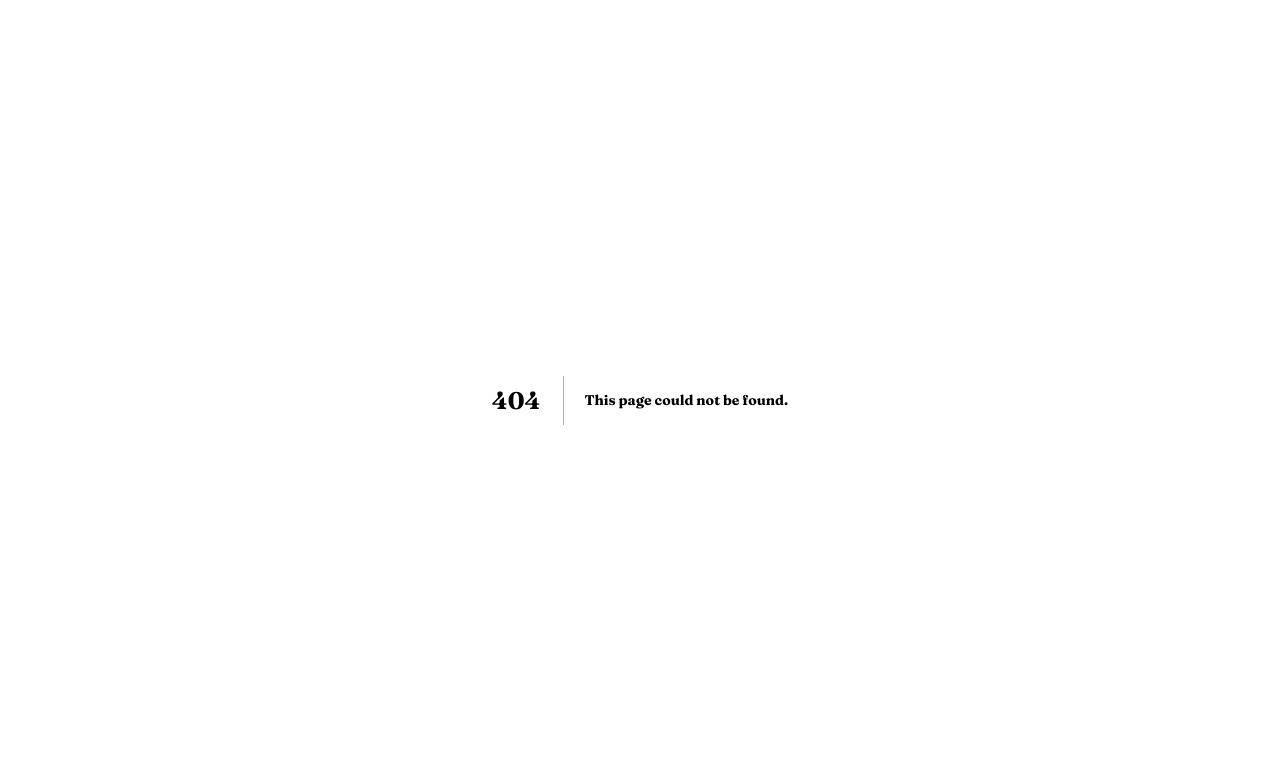
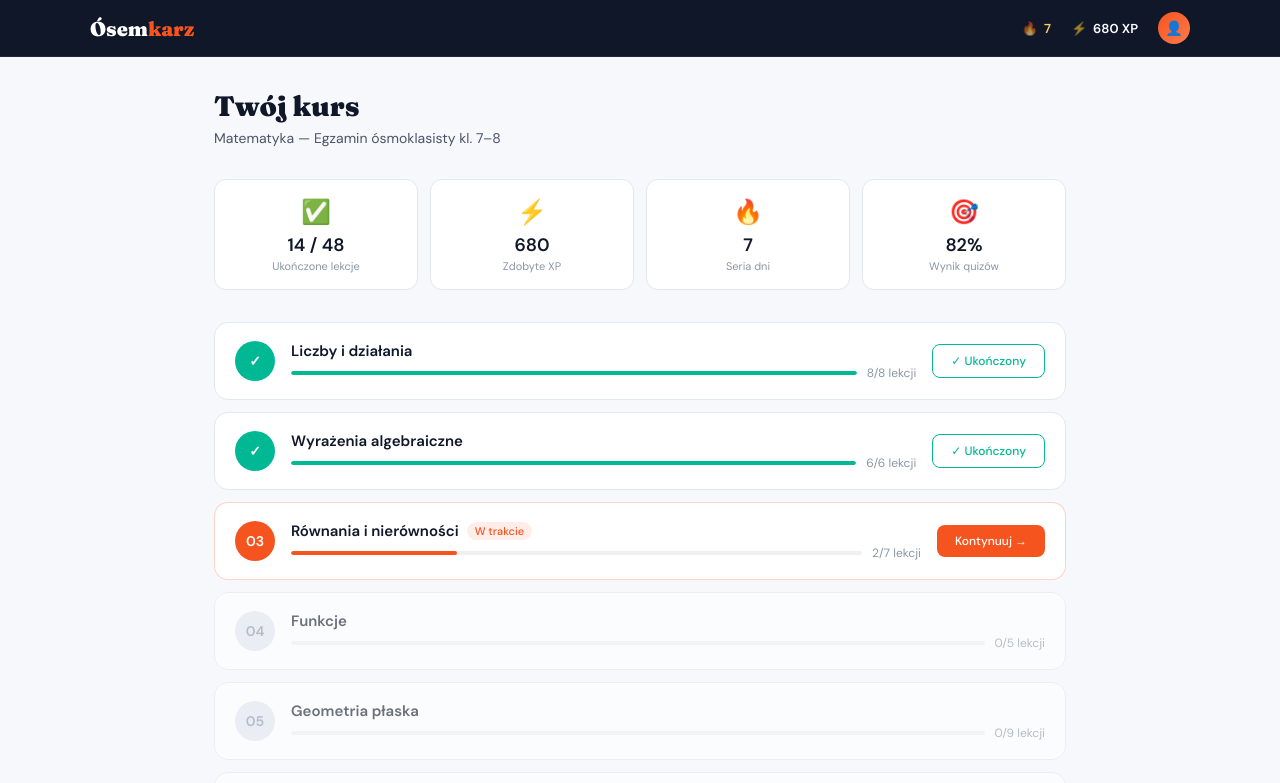
Before and after one commit to osemkarz/osemkarz, a Next.js app: page /kurs/nierownosci in a window 1280 px wide. Before the commit this address had no page. Shown: the top 783 px of the page. Built offline with nearby package versions, Linux system fonts and the light colour scheme.

Commit message:
Create page.js

```diff
--- /dev/null
+++ b/app/kurs/nierownosci/page.js
@@ -0,0 +1,144 @@
+import Link from 'next/link'
+
+const DZIALY = [
+  {
+    n: '01', name: 'Liczby i działania',
+    lekcje: ['Liczby naturalne i całkowite', 'Ułamki zwykłe', 'Ułamki dziesiętne', 'Procenty', 'Potęgi i pierwiastki', 'Kolejność działań', 'Liczby wymierne i niewymierne', 'Sprawdzian działu'],
+    done: 8, total: 8, status: 'done',
+  },
+  {
+    n: '02', name: 'Wyrażenia algebraiczne',
+    lekcje: ['Zmienne i wyrażenia', 'Upraszczanie wyrażeń', 'Wzory skróconego mnożenia', 'Wyłączanie przed nawias', 'Działania na wielomianach', 'Sprawdzian działu'],
+    done: 6, total: 6, status: 'done',
+  },
+  {
+    n: '03', name: 'Równania i nierówności',
+    lekcje: ['Czym jest równanie?', 'Równania I stopnia', 'Układy równań', 'Nierówności', 'Zadania tekstowe z równaniami', 'Zastosowania w geometrii', 'Sprawdzian działu'],
+    done: 2, total: 7, status: 'active', current: 2,
+  },
+  {
+    n: '04', name: 'Funkcje',
+    lekcje: ['Pojęcie funkcji', 'Funkcja liniowa', 'Wykresy funkcji', 'Funkcja kwadratowa', 'Sprawdzian działu'],
+    done: 0, total: 5, status: 'locked',
+  },
+  {
+    n: '05', name: 'Geometria płaska',
+    lekcje: ['Trójkąty', 'Czworokąty', 'Koło i okrąg', 'Pole i obwód', 'Twierdzenie Pitagorasa', 'Podobieństwo', 'Trygonometria', 'Przekształcenia', 'Sprawdzian działu'],
+    done: 0, total: 9, status: 'locked',
+  },
+  {
+    n: '06', name: 'Bryły',
+    lekcje: ['Graniastosłupy', 'Ostrosłupy', 'Walec i stożek', 'Kula', 'Siatki brył', 'Sprawdzian działu'],
+    done: 0, total: 6, status: 'locked',
+  },
+  {
+    n: '07', name: 'Statystyka i prawdopodobieństwo',
+    lekcje: ['Diagramy i wykresy', 'Średnia, mediana, dominanta', 'Prawdopodobieństwo', 'Sprawdzian działu'],
+    done: 0, total: 4, status: 'locked',
+  },
+  {
+    n: '08', name: 'Próbny egzamin CKE',
+    lekcje: ['Arkusz 2022', 'Arkusz 2023', 'Arkusz 2024'],
+    done: 0, total: 3, status: 'locked', exam: true,
+  },
+]
+
+export default function KursPage() {
+  return (
+    <div style={{ minHeight: '100vh', background: '#F7F8FC', fontFamily: 'var(--font-sans)' }}>
+
+      {/* Nav */}
+      <nav style={{ background: '#0F1729', padding: '0 24px', borderBottom: '1px solid rgba(255,255,255,0.07)' }}>
+        <div style={{ maxWidth: 1100, margin: '0 auto', display: 'flex', alignItems: 'center', justifyContent: 'space-between', height: 56 }}>
+          <Link href="/" style={{ fontFamily: 'var(--font-display)', fontSize: 20, fontWeight: 900, color: '#fff' }}>
+            Ósem<span style={{ color: '#F5541E' }}>karz</span>
+          </Link>
+          <div style={{ display: 'flex', alignItems: 'center', gap: 20 }}>
+            <div style={{ display: 'flex', alignItems: 'center', gap: 6, fontSize: 13, color: 'rgba(255,255,255,0.6)' }}>
+              🔥 <span style={{ color: '#FDCB6E', fontWeight: 600 }}>7</span>
+            </div>
+            <div style={{ display: 'flex', alignItems: 'center', gap: 6, fontSize: 13, color: 'rgba(255,255,255,0.6)' }}>
+              ⚡ <span style={{ color: '#fff', fontWeight: 600 }}>680 XP</span>
+            </div>
+            <div style={{ width: 32, height: 32, borderRadius: '50%', background: 'linear-gradient(135deg,#F5541E,#FF7A4D)', display: 'flex', alignItems: 'center', justifyContent: 'center', fontSize: 14 }}>👤</div>
+          </div>
+        </div>
+      </nav>
+
+      <div style={{ maxWidth: 900, margin: '0 auto', padding: '32px 24px' }}>
+
+        {/* Header */}
+        <div style={{ marginBottom: 32 }}>
+          <h1 style={{ fontFamily: 'var(--font-display)', fontSize: 28, fontWeight: 900, color: '#0F1729', marginBottom: 6 }}>Twój kurs</h1>
+          <p style={{ fontSize: 14, color: '#4A5568' }}>Matematyka — Egzamin ósmoklasisty kl. 7–8</p>
+        </div>
+
+        {/* Progress overview */}
+        <div style={{ display: 'grid', gridTemplateColumns: 'repeat(4,1fr)', gap: 12, marginBottom: 32 }}>
+          {[
+            { label: 'Ukończone lekcje', val: '14 / 48', icon: '✅' },
+            { label: 'Zdobyte XP', val: '680', icon: '⚡' },
+            { label: 'Seria dni', val: '7', icon: '🔥' },
+            { label: 'Wynik quizów', val: '82%', icon: '🎯' },
+          ].map((s, i) => (
+            <div key={i} style={{ background: '#fff', borderRadius: 12, padding: '16px', border: '1px solid #E2E8F0', textAlign: 'center' }}>
+              <div style={{ fontSize: 24, marginBottom: 6 }}>{s.icon}</div>
+              <div style={{ fontSize: 18, fontWeight: 700, color: '#0F1729' }}>{s.val}</div>
+              <div style={{ fontSize: 11, color: '#8896A5', marginTop: 2 }}>{s.label}</div>
+            </div>
+          ))}
+        </div>
+
+        {/* Działy */}
+        <div style={{ display: 'flex', flexDirection: 'column', gap: 12 }}>
+          {DZIALY.map((d, i) => {
+            const pct = d.total > 0 ? Math.round((d.done / d.total) * 100) : 0
+            const locked = d.status === 'locked'
+            return (
+              <div key={i} style={{
+                background: '#fff', borderRadius: 14,
+                border: `1px solid ${d.status === 'active' ? 'rgba(245,84,30,0.25)' : '#E2E8F0'}`,
+                overflow: 'hidden', opacity: locked ? 0.6 : 1,
+              }}>
+                <div style={{ padding: '18px 20px', display: 'flex', alignItems: 'center', gap: 16 }}>
+                  <div style={{
+                    width: 40, height: 40, borderRadius: '50%', flexShrink: 0,
+                    background: d.status === 'done' ? '#00B894' : d.status === 'active' ? '#F5541E' : d.exam ? '#6C5CE7' : '#E2E8F0',
+                    display: 'flex', alignItems: 'center', justifyContent: 'center',
+                    fontSize: 14, color: locked ? '#8896A5' : '#fff', fontWeight: 700,
+                  }}>
+                    {d.status === 'done' ? '✓' : d.n}
+                  </div>
+                  <div style={{ flex: 1 }}>
+                    <div style={{ display: 'flex', alignItems: 'center', gap: 8, marginBottom: 4 }}>
+                      <span style={{ fontSize: 15, fontWeight: 600, color: '#0F1729' }}>{d.name}</span>
+                      {d.status === 'active' && <span style={{ fontSize: 11, background: 'rgba(245,84,30,0.1)', color: '#F5541E', padding: '2px 8px', borderRadius: 10, fontWeight: 500 }}>W trakcie</span>}
+                      {d.exam && <span style={{ fontSize: 11, background: 'rgba(108,92,231,0.1)', color: '#6C5CE7', padding: '2px 8px', borderRadius: 10, fontWeight: 500 }}>Próbny</span>}
+                    </div>
+                    <div style={{ display: 'flex', alignItems: 'center', gap: 10 }}>
+                      <div style={{ flex: 1, height: 4, background: '#F0F0F0', borderRadius: 2, overflow: 'hidden' }}>
+                        <div style={{ height: '100%', width: `${pct}%`, background: d.status === 'done' ? '#00B894' : '#F5541E', borderRadius: 2 }} />
+                      </div>
+                      <span style={{ fontSize: 12, color: '#8896A5', whiteSpace: 'nowrap' }}>{d.done}/{d.total} lekcji</span>
+                    </div>
+                  </div>
+                  {!locked && (
+                    <Link href={d.status === 'active' ? d.n === '03' ? '/kurs/nierownosci' : '#' : '#'} style={{
+                      padding: '8px 18px', fontSize: 12, fontWeight: 500, borderRadius: 8,
+                      background: d.status === 'active' ? '#F5541E' : d.status === 'done' ? 'transparent' : 'transparent',
+                      color: d.status === 'active' ? '#fff' : d.status === 'done' ? '#00B894' : '#8896A5',
+                      border: d.status === 'active' ? 'none' : `1px solid ${d.status === 'done' ? '#00B894' : '#E2E8F0'}`,
+                      whiteSpace: 'nowrap',
+                    }}>
+                      {d.status === 'done' ? '✓ Ukończony' : d.status === 'active' ? 'Kontynuuj →' : '🔒 Zablokowany'}
+                    </Link>
+                  )}
+                </div>
+              </div>
+            )
+          })}
+        </div>
+      </div>
+    </div>
+  )
+}
```
